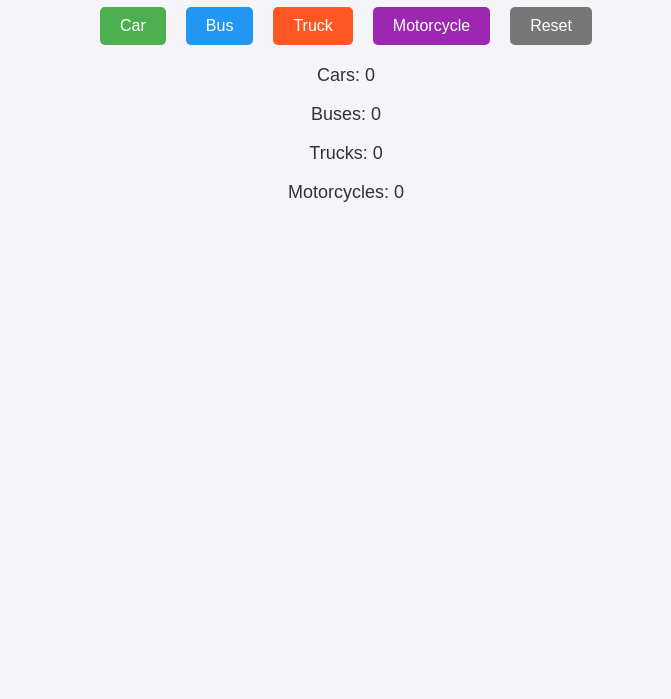
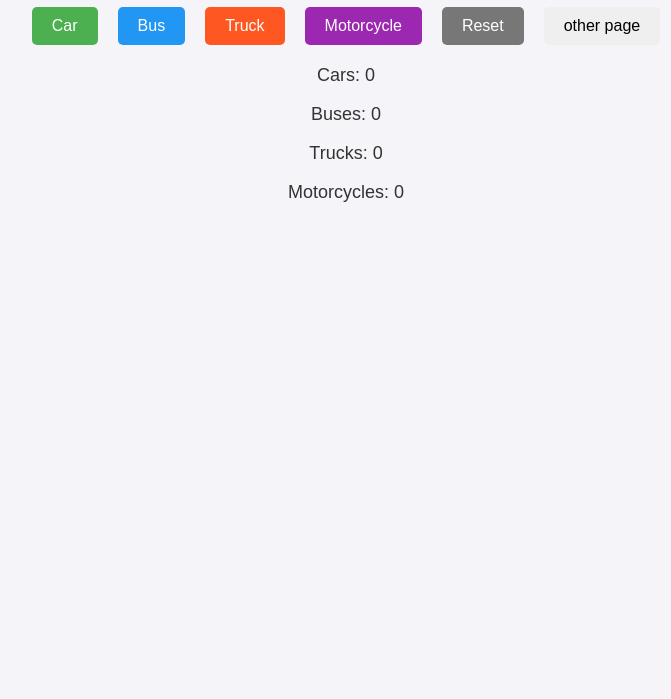
Before and after one commit to VARUNANSUNDARApandian/vehiclecounter, a plain HTML site: page index.html in a window 1280 px wide. Shown: the part 101-800 px from the top of the page, without its empty margins (294-965 px from the left). Drawn offline with Linux system fonts and the light colour scheme.

Commit message:
Update index.html

```diff
--- a/index.html
+++ b/index.html
@@ -50,6 +50,7 @@
     <button class="truck" onclick="incrementCount('truck')">Truck</button>
     <button class="motorcycle" onclick="incrementCount('motorcycle')">Motorcycle</button>
     <button class="reset" onclick="resetCounts()">Reset</button>
+    	    <button class="redirectToAnotherPage" onclick="redirectToAnotherPage()">other page</button>
   </div>
   <div class="counts">
     <p id="car-count">Cars: 0</p>
```
